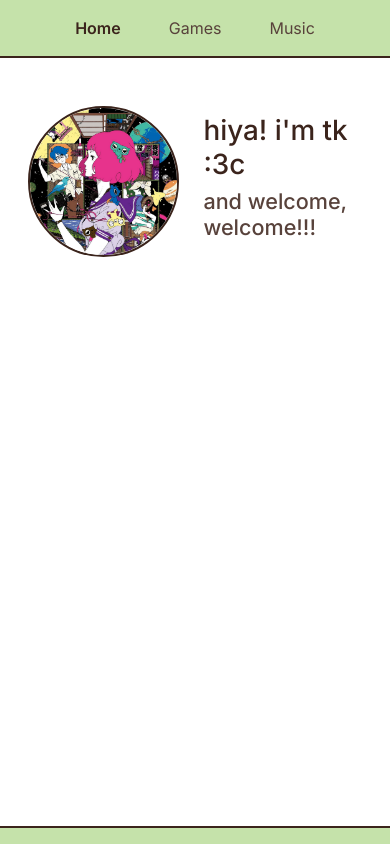
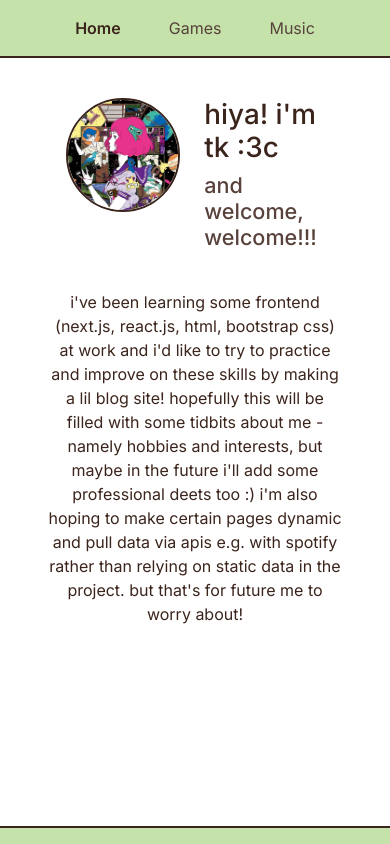
Before and after one commit to tkbui/blog, a Next.js app: page / in a window 390 px wide. Built offline with nearby package versions, Linux system fonts and the light colour scheme.

Commit message:
Add styling and description on home

```diff
--- a/src/app/globals.scss
+++ b/src/app/globals.scss
@@ -24,7 +24,14 @@ body {
   background-color: $light-green;
 }
 
+// * {
+//   border: red 1px solid;
+// }
+
 // home page
+.description {
+  width: 50%;
+}
 
 // navbar
 .navbar {
@@ -48,3 +55,25 @@ a:not(.active):hover {
 .footer {
   background-color: $light-green;
 }
+
+// media queries
+@media only screen and (max-width: 1366px) {
+  .description {
+    width: 75%;
+    padding-left: 0%;
+    padding-right: 0%;
+  }
+}
+
+@media only screen and (max-width: 992px) {
+  .description {
+    width: 100%;
+  }
+}
+
+@media only screen and (max-width: 767px) {
+  .image-header-section {
+    padding: 0 50px 0 50px;
+    font-size: 3vw;
+  }
+}
--- a/src/app/page.js
+++ b/src/app/page.js
@@ -2,11 +2,12 @@ import React from 'react';
 import Image from 'next/image';
 
 export default function Home() {
-  const description = '';
+  const description =
+    "i've been learning some frontend (next.js, react.js, html, bootstrap css) at work and i'd like to try to practice and improve on these skills by making a lil blog site! hopefully this will be filled with some tidbits about me - namely hobbies and interests, but maybe in the future i'll add some professional deets too :) i'm also hoping to make certain pages dynamic and pull data via apis e.g. with spotify rather than relying on static data in the project. but that's for future me to worry about!";
   return (
-    <div className="container mt-5">
-      <div className="d-flex justify-content-center flex-row m-3">
-        <div className="d-flex flex-column pe-4">
+    <div className="d-flex flex-column mt-4 mx-auto">
+      <div className="d-flex justify-content-center flex-row m-3 image-header-section">
+        <div className="pe-4">
           <Image
             src="/images/tatami cover square.png"
             width={250}
@@ -20,7 +21,7 @@ export default function Home() {
           <h4 className="text-secondary">and welcome, welcome!!!</h4>
         </div>
       </div>
-      <div className="d-flex flex-row justify-content-center mt-1">
+      <div className="description p-5 pt-3 text-center mx-auto">
         <p>{description}</p>
       </div>
     </div>
```
